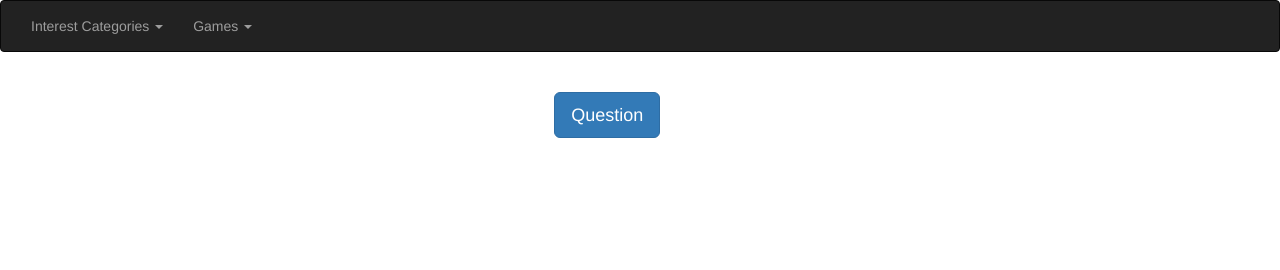
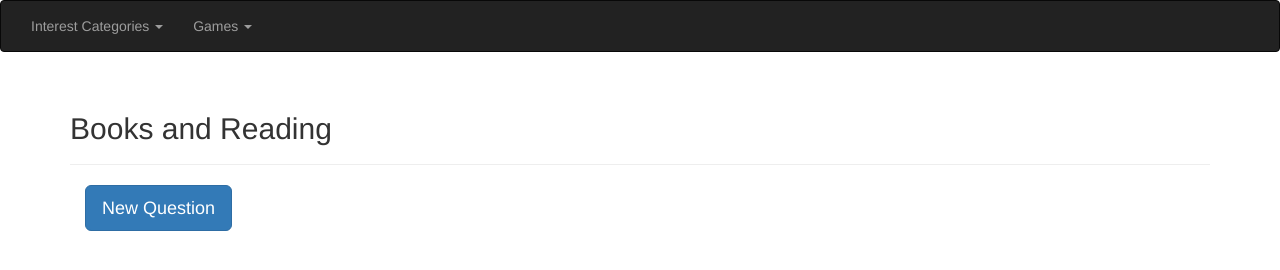
Before and after one commit to jplumbtree87/ecpapptest1, a plain HTML site: page books.html in a window 1280 px wide. Drawn offline with nearby package versions, Linux system fonts and the light colour scheme.

Commit message:
Update books.html

```diff
--- a/books.html
+++ b/books.html
@@ -38,13 +38,15 @@
 </nav>
 
 <div class="container">
-	<div class="col-md-5 col-md-offset-4">
- 	 <h3>{{display}}</h3>
- 	 <div class="col-md-2 col-md-offset-2">
-  	<button ng-click="newQuestion()" class="btn btn-primary btn-lg">Question</button>
+	  <div class="page-header">
+    <h2>Books and Reading</h2>
+  </div>
+
+ 	 <p><h4>{{display}}</h4></p>
+ 	 <div class="col-md-2">
+  	<button ng-click="newQuestion()" class="btn btn-primary btn-lg">New Question</button>
   	</div>
 
-  </div>
 </div>
 <script>
 var app = angular.module('myApp', []);
```
